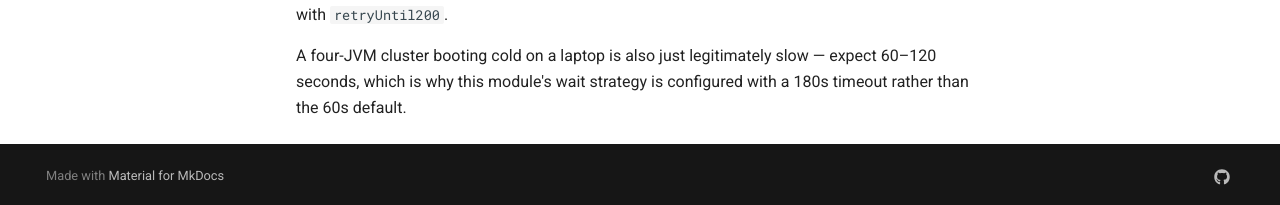
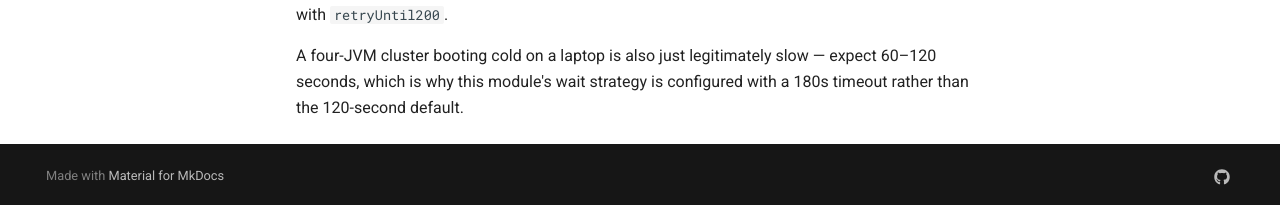
Before and after one commit to ngriaznov/rightsize-kotlin, an MkDocs documentation site: the page built from docs/modules/pinot.md, in a window 1280 px wide and 900 px high, scrolled down 2839 px. Shown: the part 692-897 px from the top of the window. Built offline with MkDocs 1.6.1 and Material for MkDocs 9.7.7, drawn with Linux system fonts in a browser that asks for light colours; comment, search, counter and statistics services are not loaded.

Commit message:
docs: the default readiness budget is 120 seconds now

```diff
--- a/docs/modules/pinot.md
+++ b/docs/modules/pinot.md
@@ -141,4 +141,4 @@ ready" race. The example above does this with `retryUntil200`.
 
 A four-JVM cluster booting cold on a laptop is also just legitimately slow — expect
 60–120 seconds, which is why this module's wait strategy is configured with a 180s
-timeout rather than the 60s default.
+timeout rather than the 120-second default.
```
Also changed, not shown: docs/concepts/wait-strategies.md (+1 -1 lines).
